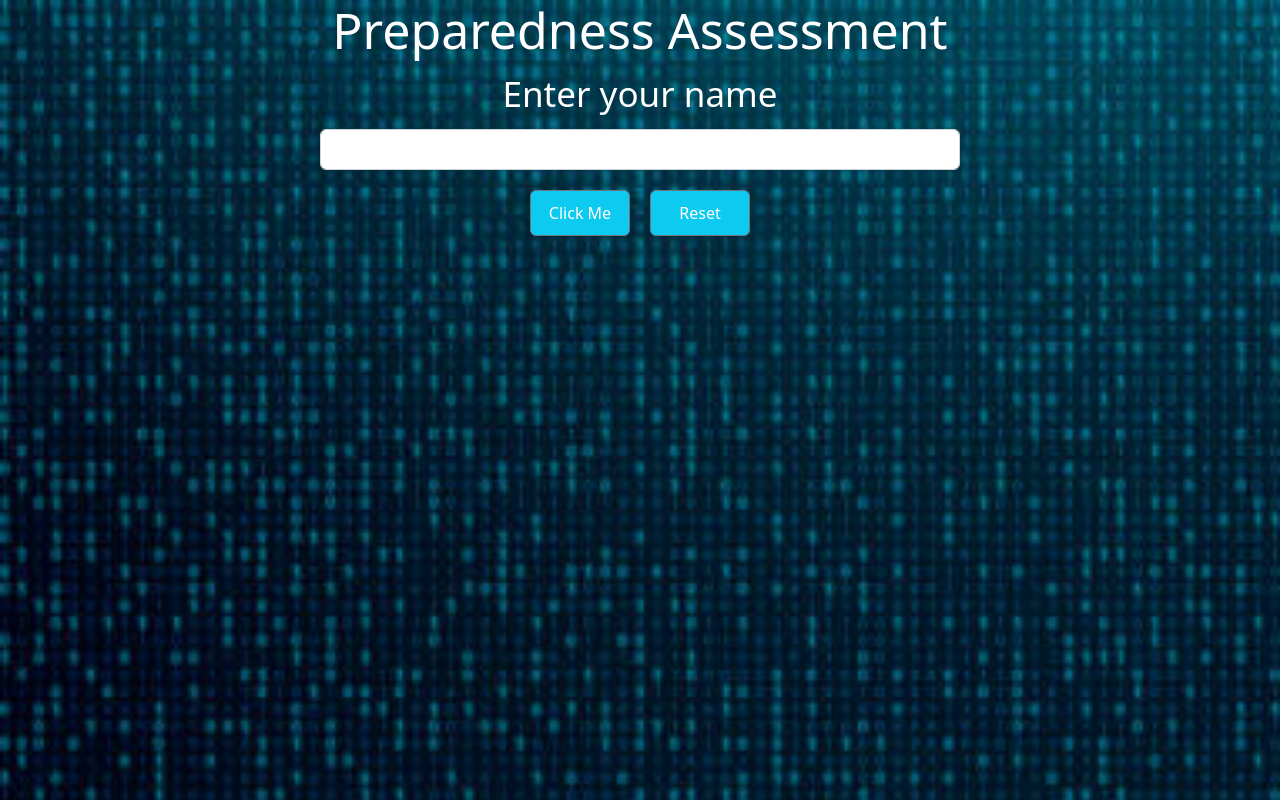
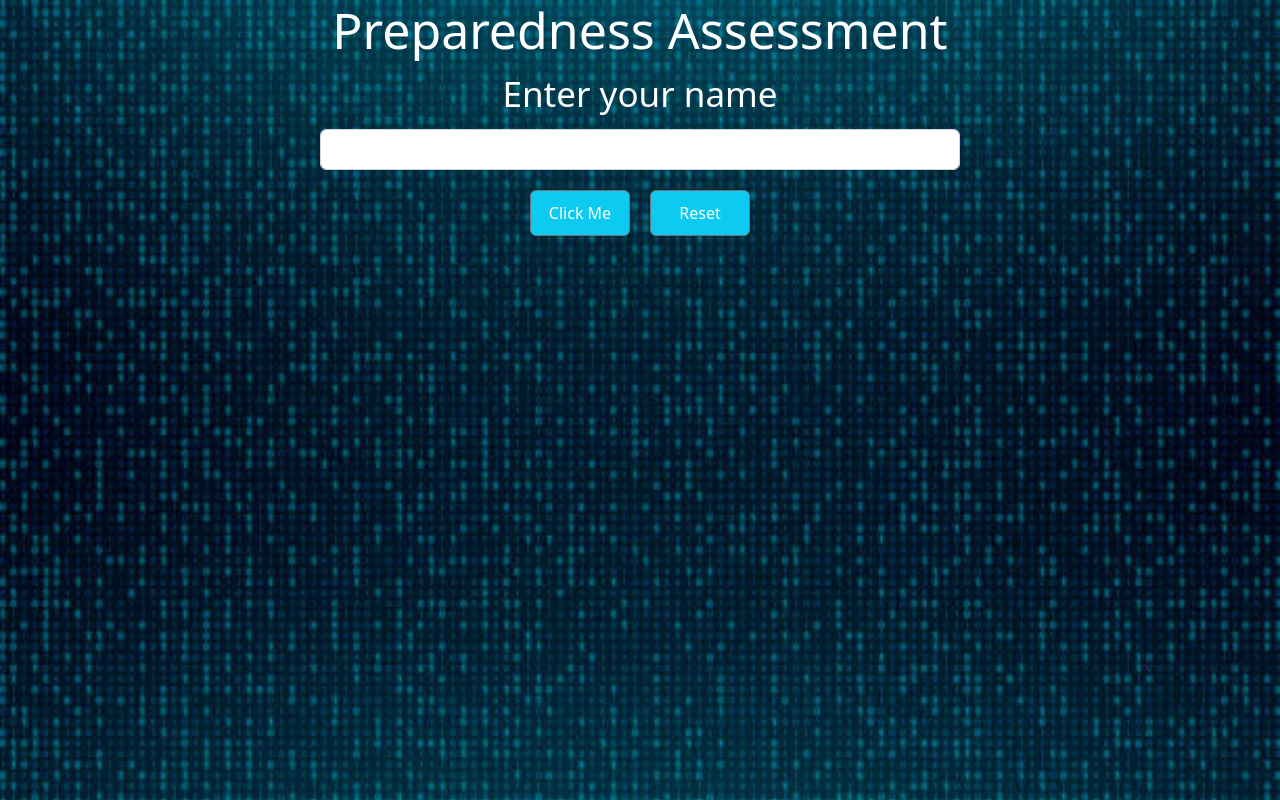
Before and after one commit to learn-academy-2023-hotel/preparedness-assessment-jdpinkard, a React (Create React App) app in the folder preparedness-frontend/: page / in a window 1280 px wide. Shown: the top 800 px of the page. Built offline with nearby package versions, Linux system fonts and the light colour scheme.

Commit message:
Corrected a css issue

```diff
--- a/preparedness-frontend/src/App.css
+++ b/preparedness-frontend/src/App.css
@@ -1,10 +1,3 @@
-.entire-content {
-    width: 100vw;
-    height: 100vw;
-    background-image: url("./assets/background-image.jpeg");
-    background-size: cover;
-}
-
 .entire-content h1{
     color: white;
     text-align: center;
--- a/preparedness-frontend/src/index.css
+++ b/preparedness-frontend/src/index.css
@@ -5,7 +5,8 @@ body {
     sans-serif;
   -webkit-font-smoothing: antialiased;
   -moz-osx-font-smoothing: grayscale;
-  background-color: black;
+  background-image: url("./assets/background-image.jpeg");
+  background-size: cover;
 }
 
 code {
```
